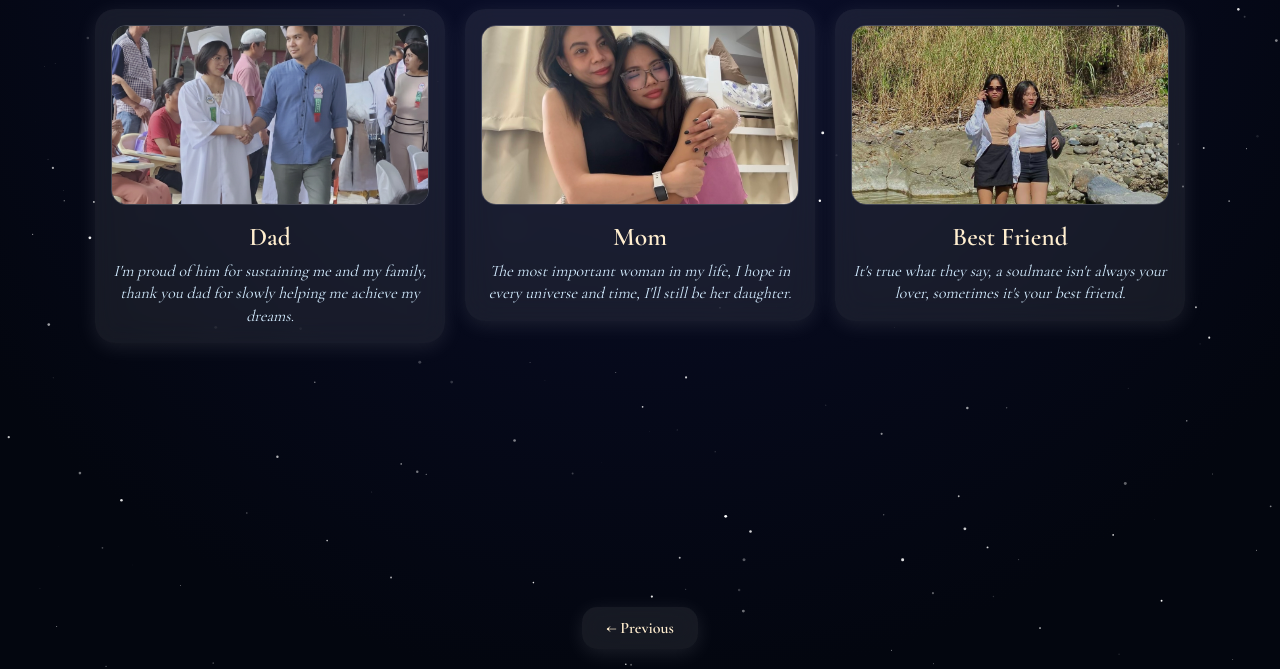
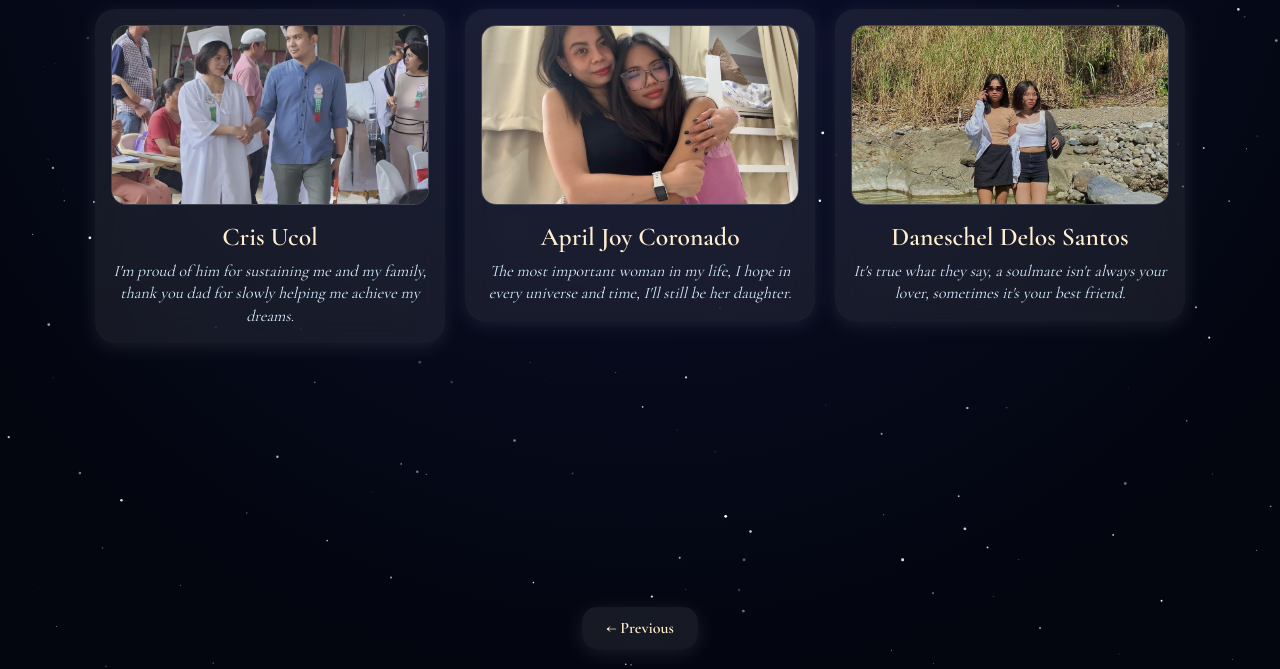
Before and after one commit to bilognapatatas/cc1portfolio, a plain HTML site: page myfamily.html in a window 1280 px wide. Shown: the part 131-800 px from the top of the page. Drawn offline with nearby package versions, Linux system fonts and the light colour scheme.

Commit message:
Update family member names in myfamily.html

```diff
--- a/myfamily.html
+++ b/myfamily.html
@@ -175,7 +175,7 @@ body {
     <div class="family-card">
         <img src="dad.jpg" alt="Dad Photo" class="family-image">
         <div class="family-text">
-            <div class="family-title">Dad</div>
+            <div class="family-title">Cris Ucol</div>
             <div class="family-message">I'm proud of him for sustaining me and my family, thank you dad for slowly helping me achieve my dreams.</div>
         </div>
     </div>
@@ -184,7 +184,7 @@ body {
     <div class="family-card">
         <img src="mom.jpg" alt="Mom Photo" class="family-image">
         <div class="family-text">
-            <div class="family-title">Mom</div>
+            <div class="family-title">April Joy Coronado</div>
             <div class="family-message">The most important woman in my life, I hope in every universe and time, I'll still be her daughter.</div>
         </div>
     </div>
@@ -193,7 +193,7 @@ body {
     <div class="family-card">
         <img src="besh.jpg" alt="Best Friend Photo" class="family-image">
         <div class="family-text">
-            <div class="family-title">Best Friend</div>
+            <div class="family-title">Daneschel Delos Santos</div>
             <div class="family-message">It's true what they say, a soulmate isn't always your lover, sometimes it's your best friend.</div>
         </div>
     </div>
```
